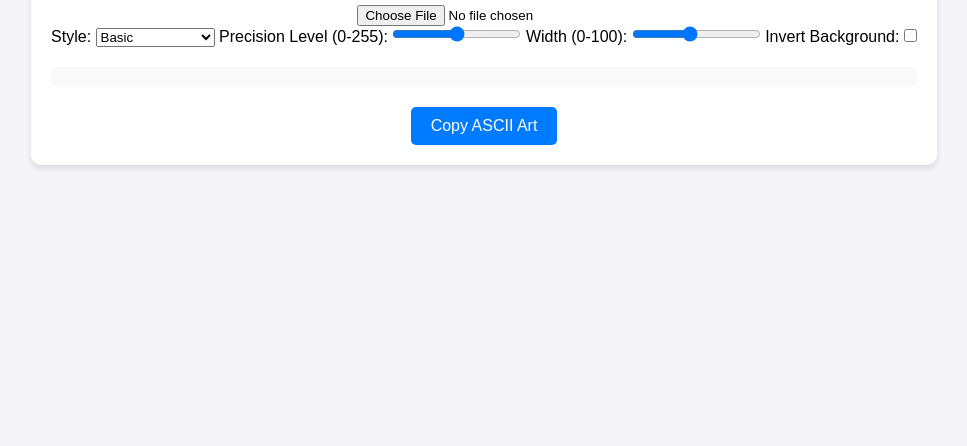
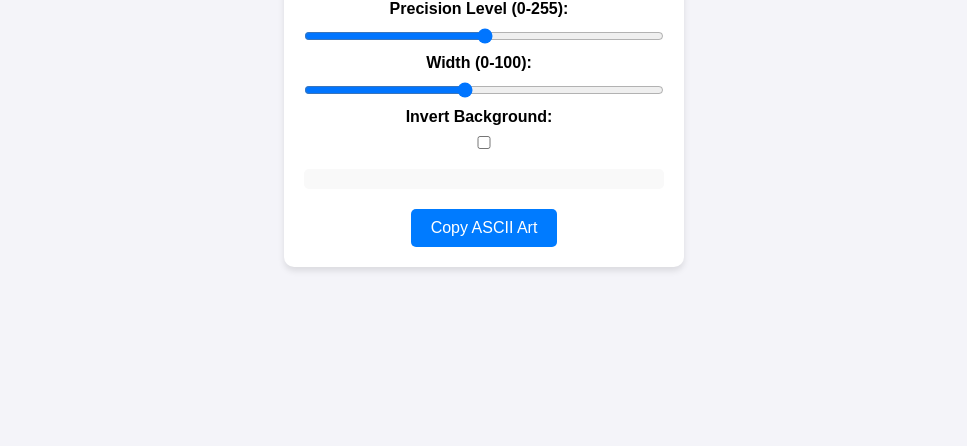
Before and after one commit to kelasmaster/dotart-converter, a plain HTML site: page index.html in a window 1280 px wide. Shown: the part 354-800 px from the top of the page, without its empty margins (156-1123 px from the left). Drawn offline with Linux system fonts and the light colour scheme.

Commit message:
Update styles.css

```diff
--- a/styles.css
+++ b/styles.css
@@ -29,6 +29,22 @@ h1 {
 
 canvas {
   display: none; /* Hidden, used for processing */
+}
+
+.controls {
+  margin: 20px 0;
+  display: flex;
+  flex-direction: column;
+  gap: 10px;
+}
+
+.controls label {
+  font-weight: bold;
+  margin-right: 10px;
+}
+
+.controls input[type="range"] {
+  width: 100%;
 }
 
 pre {
```
